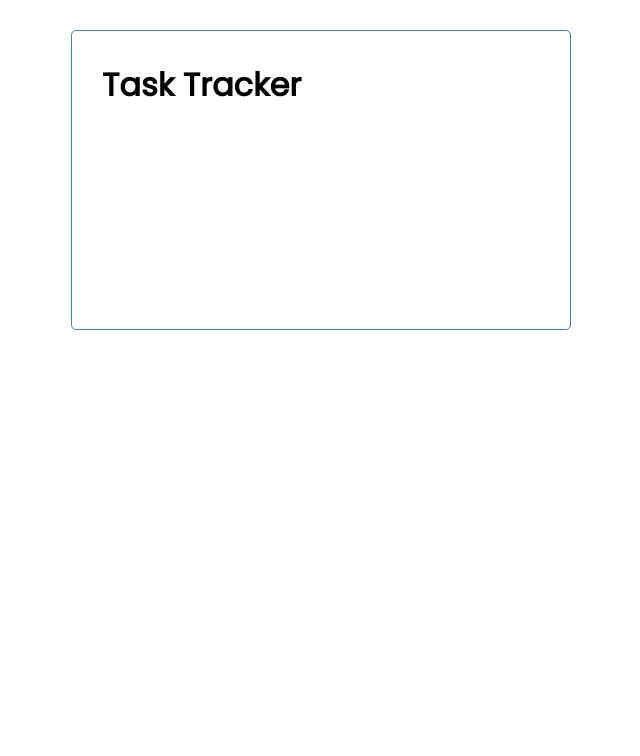
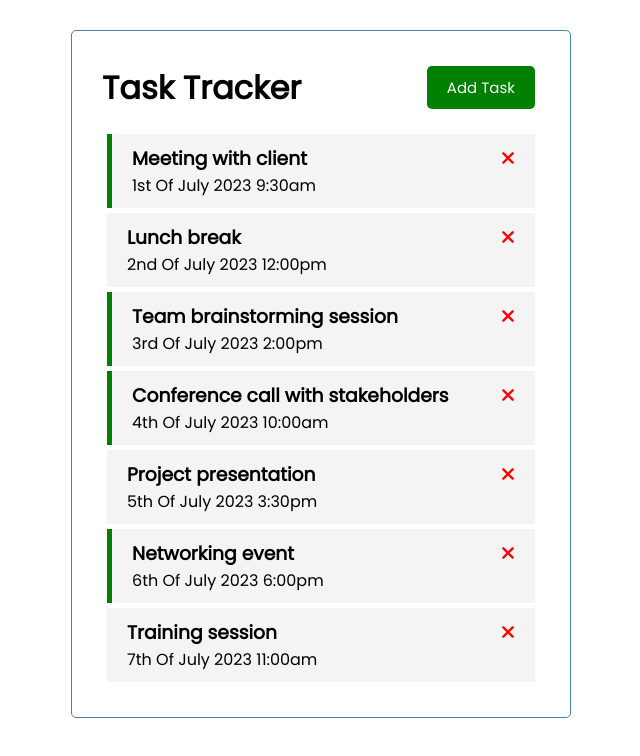
Before and after one commit to D0nG4667/tasktrackervue, a Vue app: page / in a window 1280 px wide. Shown: the top 756 px of the page, without its empty margins (319-959 px from the left). Built offline with nearby package versions, Linux system fonts and the light colour scheme.

Commit message:
Delete task and Task reminder toggle functionality

```diff
--- a/public/index.html
+++ b/public/index.html
@@ -4,6 +4,7 @@
     <meta charset="utf-8">
     <meta http-equiv="X-UA-Compatible" content="IE=edge">
     <meta name="viewport" content="width=device-width,initial-scale=1.0">
+    <link rel="stylesheet" href="https://cdnjs.cloudflare.com/ajax/libs/font-awesome/6.4.0/css/all.min.css" integrity="sha512-iecdLmaskl7CVkqkXNQ/ZH/XLlvWZOJyj7Yy7tcenmpD1ypASozpmT/E0iPtmFIB46ZmdtAc9eNBvH0H/ZpiBw==" crossorigin="anonymous" referrerpolicy="no-referrer" />
     <link rel="icon" href="<%= BASE_URL %>favicon.ico">
     <title><%= htmlWebpackPlugin.options.title %></title>
   </head>
--- a/src/App.vue
+++ b/src/App.vue
@@ -1,17 +1,88 @@
 <template>
   <div class="container">
     <Header title="Task Tracker"></Header>
+    <Tasks
+      @toggle-reminder="toggleReminder"
+      @delete-task="deleteTask"
+      v-bind:tasks="tasks"
+    />
   </div>
 </template>
 
 <script>
 import Header from './components/Header.vue';
+import Tasks from './components/Tasks.vue';
 
 export default {
   name: 'App',
   components: {
     Header,
+    Tasks
   },
+  data() {
+    return {
+      tasks: []
+    }
+  },
+  methods: {
+    deleteTask(id) {
+      if (confirm('Are you sure?')) {
+        this.tasks = this.tasks.filter((task) => task.id !== id)
+      }
+    },
+    toggleReminder(id) {
+      this.tasks = this.tasks.map((task) =>
+        task.id === id ? {...task, reminder: !task.reminder} : task
+      )
+    }
+  },
+  created() {
+    this.tasks = [
+    {
+    id: 1,
+    text: 'Meeting with client',
+    day: '1st Of July 2023 9:30am',
+    reminder: true
+    },
+    {
+    id: 2,
+    text: 'Lunch break',
+    day: '2nd Of July 2023 12:00pm',
+    reminder: false
+    },
+    {
+    id: 3,
+    text: 'Team brainstorming session',
+    day: '3rd Of July 2023 2:00pm',
+    reminder: true
+    },
+    {
+    id: 4,
+    text: 'Conference call with stakeholders',
+    day: '4th Of July 2023 10:00am',
+    reminder: true
+    },
+    {
+    id: 5,
+    text: 'Project presentation',
+    day: '5th Of July 2023 3:30pm',
+    reminder: false
+    },
+    {
+    id: 6,
+    text: 'Networking event',
+    day: '6th Of July 2023 6:00pm',
+    reminder: true
+    },
+    {
+    id: 7,
+    text: 'Training session',
+    day: '7th Of July 2023 11:00am',
+    reminder: false
+    }
+    ]
+
+  }
 }
 </script>
 
--- /dev/null
+++ b/src/components/Button.vue
@@ -0,0 +1,19 @@
+<template>
+    <button v-on:click="onClick()" v-bind:style="{ background: color }" class="btn">{{ text }}</button>
+</template>
+
+<script>
+    export default {
+        name: 'Button',
+        props: {
+            text: String,
+            color: String
+        },
+        methods: {
+            onClick() {
+                console.log('click')
+            }
+        },
+
+    }
+</script>
--- a/src/components/Header.vue
+++ b/src/components/Header.vue
@@ -1,14 +1,20 @@
 <template>
     <header>
         <h1>{{ title }}</h1>
+        <Button text="Add Task" color="green"/>
     </header>
 </template>
 
 <script>
+import Button from './Button.vue';
+
 export default {
     name: 'Header',
     props: {
         title: String,
+    },
+    components: {
+        Button
     }
 }
 </script>
--- /dev/null
+++ b/src/components/Task.vue
@@ -0,0 +1,44 @@
+<template>
+    <div
+        @dblclick="$emit('toggle-reminder', task.id)" v-bind:class="[task.reminder ? 'reminder' : '', 'task']"
+    >
+        <h3>
+            {{ task.text }}
+            <i @click="$emit('delete-task', task.id)" class="fas fa-times"></i>
+        </h3>
+        <p>{{ task.day }}</p>
+    </div>
+</template>
+
+<script>
+    export default {
+        name: 'Task',
+        props: {
+            task: Object
+        },
+    }
+</script>
+
+<style scoped>
+.fas {
+  color: red;
+}
+
+.task {
+  background: #f4f4f4;
+  margin: 5px;
+  padding: 10px 20px;
+  cursor: pointer;
+}
+
+.task.reminder {
+  border-left: 5px solid green;
+}
+
+.task h3 {
+  display: flex;
+  align-items: center;
+  justify-content: space-between;
+}
+
+</style>
--- /dev/null
+++ b/src/components/Tasks.vue
@@ -0,0 +1,23 @@
+<template>
+    <div v-bind:key="task.id" v-for="task in tasks">
+        <Task
+            @toggle-reminder="$emit('toggle-reminder', task.id)"
+            @delete-task="$emit('delete-task', task.id)" v-bind:task="task"
+        />
+    </div>
+</template>
+
+<script>
+import Task from './Task.vue';
+
+    export default {
+        name: 'Tasks',
+        props: {
+            tasks: Array
+        },
+        components: {
+            Task,
+        },
+        emits: ['delete-task', 'toggle-reminder'],
+    }
+</script>
```
